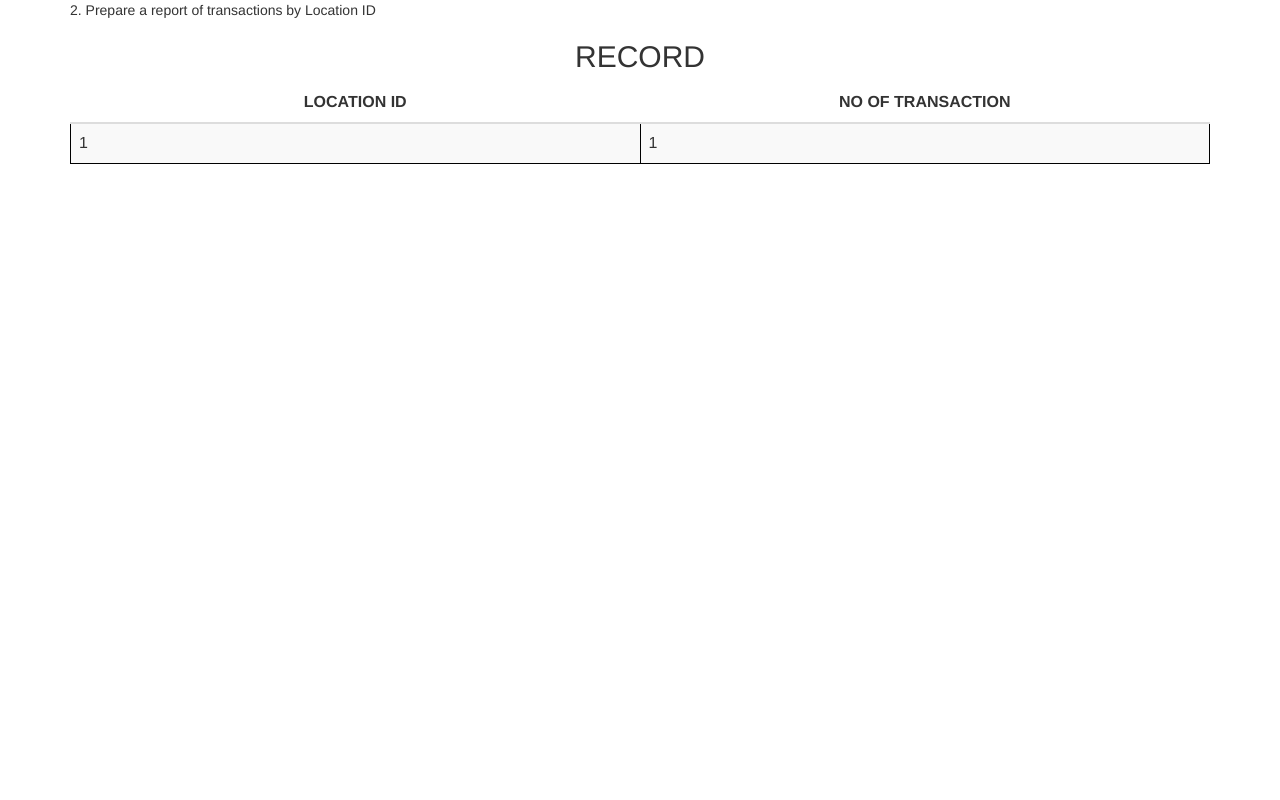
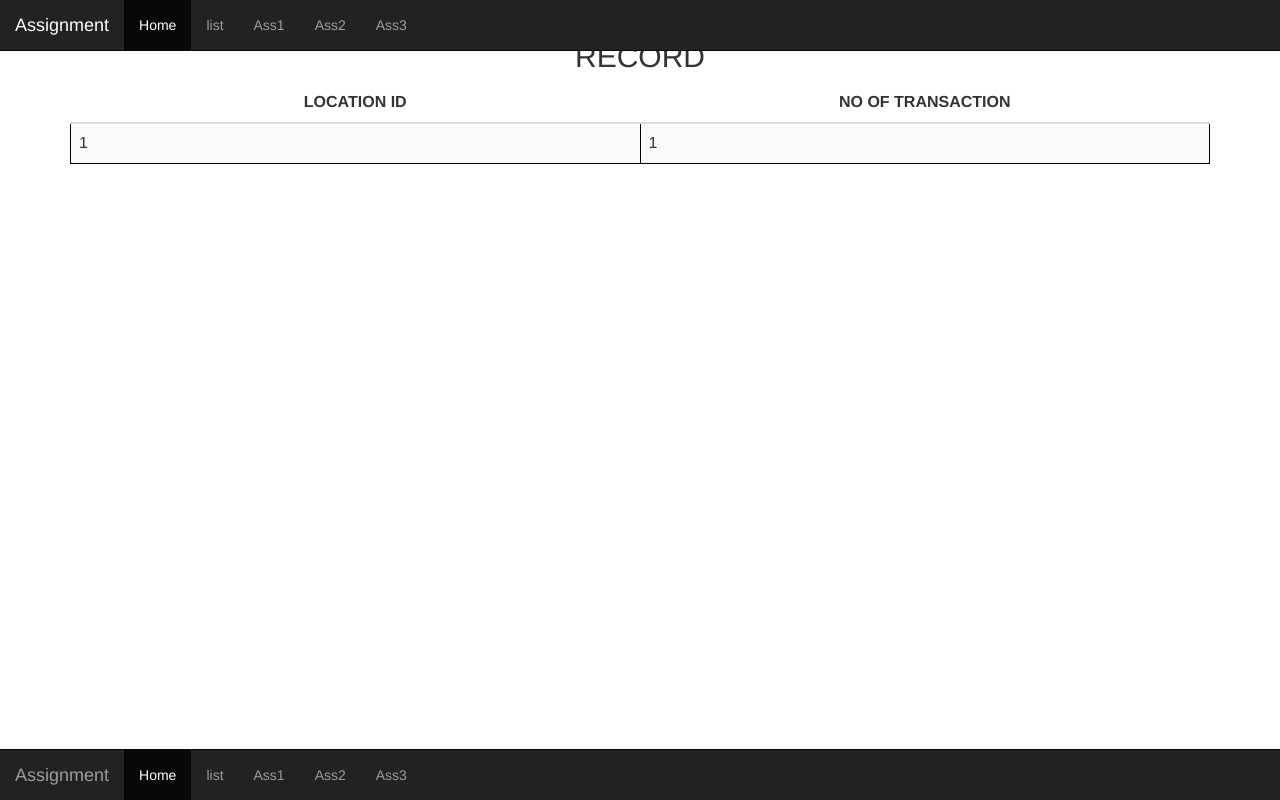
Before and after one commit to pvhole/internship-php, a PHP site: page /ass2.php in a window 1280 px wide. Run offline with PHP 8.4, Linux system fonts and the light colour scheme; tables that the repository leaves empty or names only in its code hold one stand-in row (values such as "Sample post").

Commit message:
Update script1.php

```diff
--- a/script1.php
+++ b/script1.php
@@ -11,4 +11,35 @@
 <!-- Latest compiled JavaScript -->
 <script src="https://maxcdn.bootstrapcdn.com/bootstrap/3.3.7/js/bootstrap.min.js"></script>
 </head>
+  <body>
+<nav class="navbar navbar-inverse navbar-fixed-top">
+  <div class="container-fluid">
+    <div class="navbar-header">
+      <a class="navbar-brand" href="#">Assignment</a>
+    </div>
+    <ul class="nav navbar-nav">
+      <li class="active"><a href="home.php">Home</a></li>
+      <li><a href="list.php">list</a></li>
+      <li><a href="firstAss1.php">Ass1</a></li>
+      <li><a href="ass2.php">Ass2</a></li>
+      <li><a href="ass3.php">Ass3</a></li>
+    </ul>
+  </div>
+</nav>
+
+<nav class="navbar navbar-inverse navbar-fixed-bottom">
+  <div class="container-fluid">
+    <div class="navbar-header">
+      <a class="navbar-brand" href="#">Assignment</a>
+    </div>
+    <ul class="nav navbar-nav">
+      <li class="active"><a href="home.php">Home</a></li>
+      <li><a href="list.php">list</a></li>
+      <li><a href="firstAss1.php">Ass1</a></li>
+      <li><a href="ass2.php">Ass2</a></li>
+      <li><a href="ass3.php">Ass3</a></li>
+    </ul>
+  </div>
+</nav>
+</body>
 </html>
```
